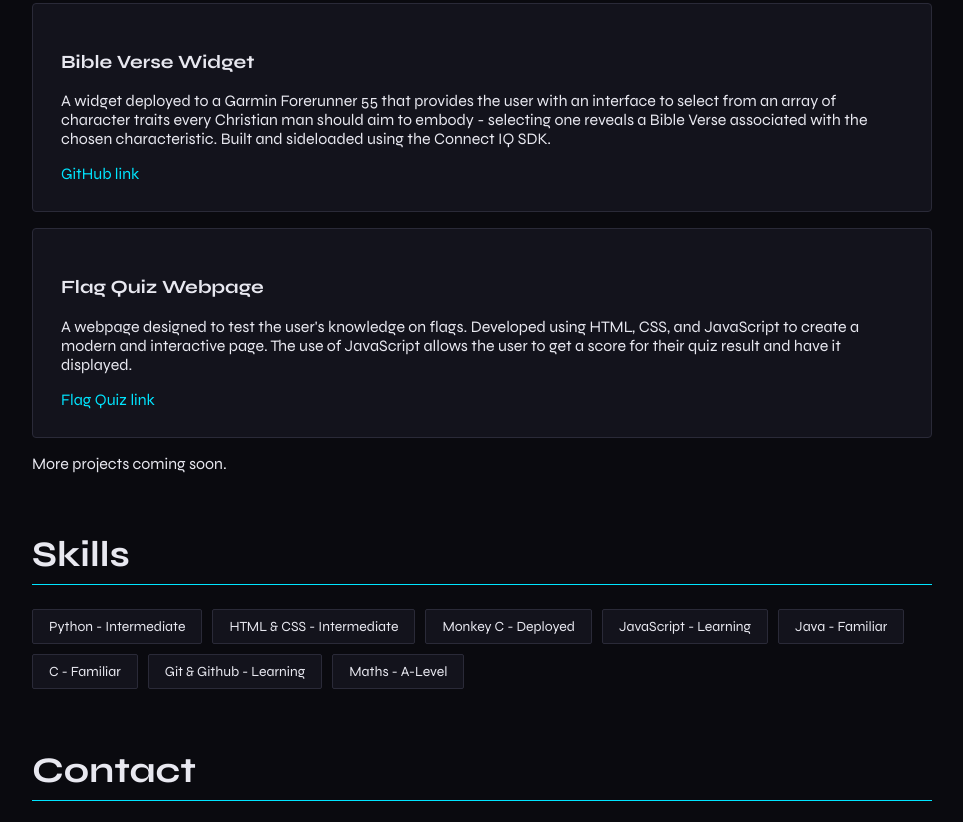
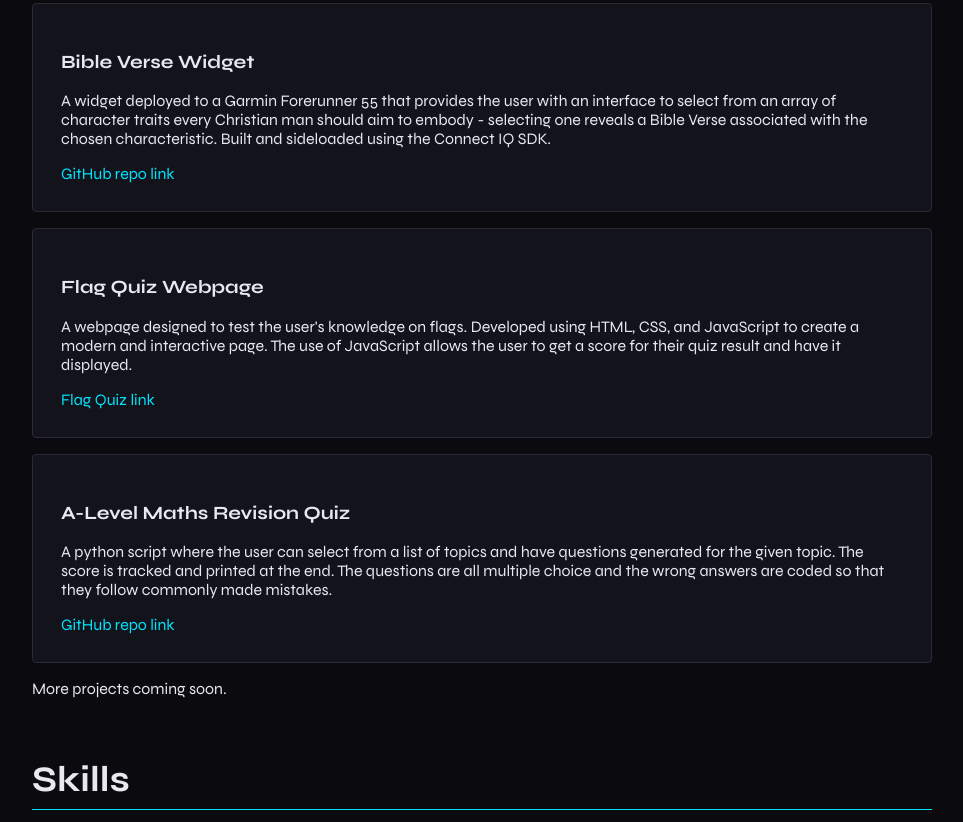
Before and after one commit to MatthiasWhitby/MatthiasWhitby.github.io, a plain HTML site: page index.html in a window 1280 px wide. Shown: the part 487-1309 px from the top of the page, without its empty margins (158-1121 px from the left). Drawn offline with Linux system fonts and the light colour scheme.

Commit message:
Add files via upload

```diff
--- a/index.html
+++ b/index.html
@@ -25,7 +25,7 @@
                     array of character traits every Christian man should aim to embody - selecting one reveals a Bible Verse
                     associated with the chosen characteristic. Built and sideloaded using the Connect IQ SDK.
                 </p>
-                <a href="https://github.com/MatthiasWhitby/bible-verse-widget">GitHub link</a>
+                <a href="https://github.com/MatthiasWhitby/bible-verse-widget">GitHub repo link</a>
             </div>
 
             <div class="project-card">
@@ -36,6 +36,16 @@
                     have it displayed.
                 </p>
                 <a href="https://matthiaswhitby.github.io/flag-quiz">Flag Quiz link</a>
+            </div>
+
+            <div class="project-card">
+                <h3>A-Level Maths Revision Quiz</h3>
+                <p>
+                    A python script where the user can select from a list of topics and have questions generated for the given topic.
+                    The score is tracked and printed at the end. The questions are all multiple choice and the wrong answers are coded
+                    so that they follow commonly made mistakes.
+                </p>
+                <a href="https://github.com/MatthiasWhitby/maths-quiz">GitHub repo link</a>
             </div>
             <p>More projects coming soon.</p>
 
```
